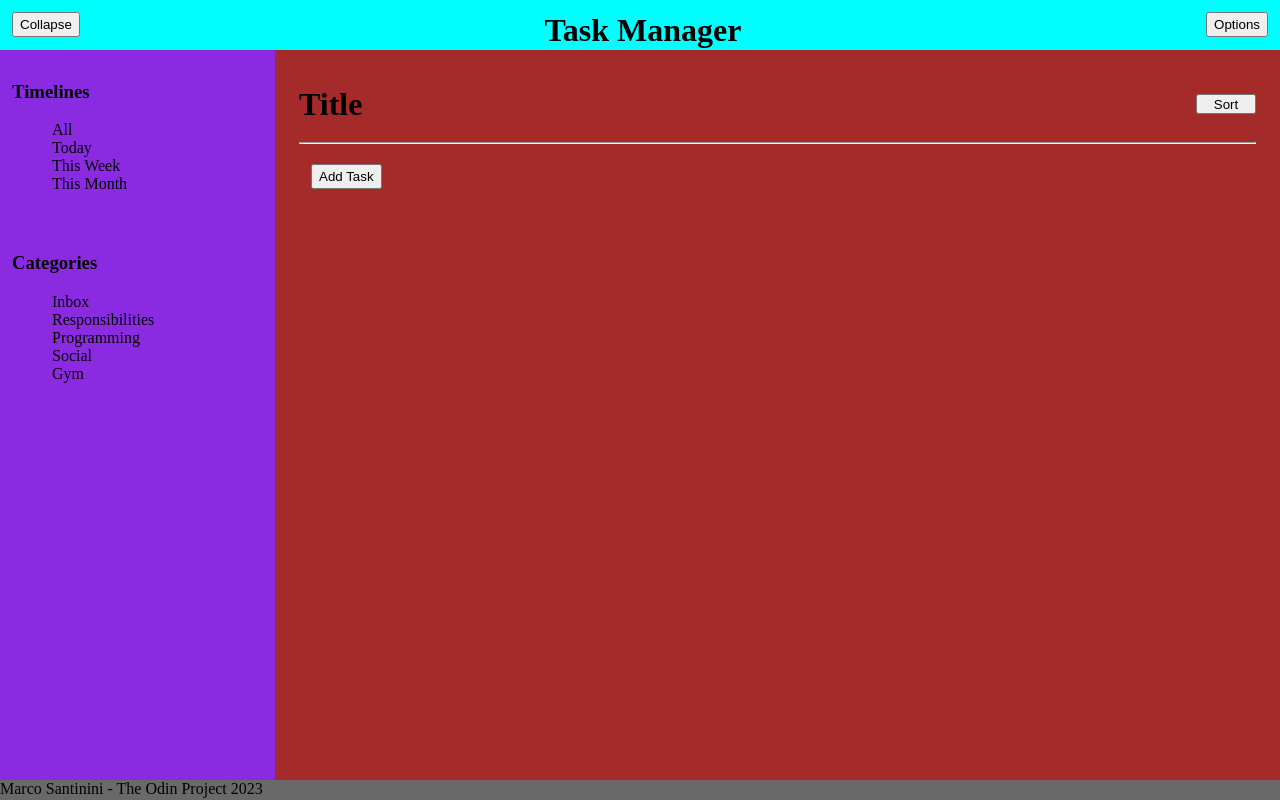
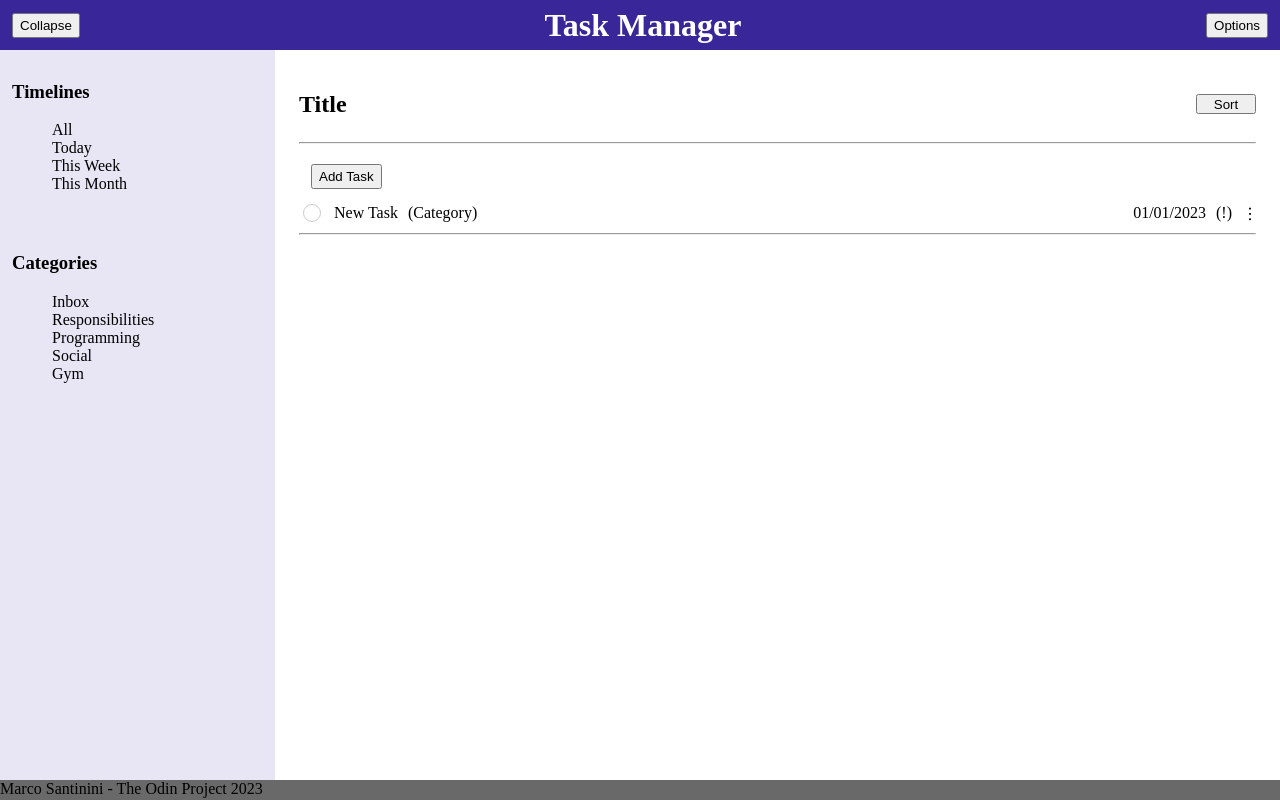
Before and after one commit to Marcosantiniayon/taskManager, a plain HTML site: page index.html in a window 1280 px wide. Both pictures are taken after a click on the button "Add Task". Drawn offline with Linux system fonts and the light colour scheme.

Commit message:
Add task functionality, fixed styling

```diff
--- a/index.html
+++ b/index.html
@@ -38,12 +38,12 @@
 
     <div class="content">
         <div class="titleNsort">
-            <h1 id="title">Title</h1>
+            <h2 id="title">Title</h2>
             <button id="sortBtn">Sort</button>
         </div>
         <hr>
         <button id="addTaskBtn">Add Task</button>
-        <div class="tasks"></div>
+        <div class="tasksContainer"></div>
     </div>
 
     <footer> Marco Santinini - The Odin Project 2023</footer>
--- a/script.js
+++ b/script.js
@@ -1,5 +1,6 @@
 const collapseBtn = document.getElementById('collapseBtn');
 const addTaskBtn = document.getElementById('addTaskBtn')
+const tasksContainer = document.querySelector('.tasksContainer');
 const nav = document.querySelector('nav');
 const content = document.querySelector('.content');
 
@@ -40,5 +41,65 @@ collapseBtn.addEventListener('click', function() {
 });
 
 addTaskBtn.addEventListener('click', function() {
-    console.log('adding task');
+    const taskDiv = document.createElement('div');
+    taskDiv.classList.add('taskDiv');
+
+        const taskPrim = document.createElement('div');
+        taskPrim.classList.add('taskPrim');
+        taskDiv.appendChild(taskPrim);
+
+            const checkbox = document.createElement('input');
+            checkbox.type = 'checkbox';
+
+            const taskTitle = document.createElement('div');
+            taskTitle.classList.add('taskTitle');
+            taskTitle.textContent = 'New Task';
+
+            const taskCategory = document.createElement('div');
+            taskCategory.classList.add('taskCategory');
+            taskCategory.textContent = '(Category)';
+
+            taskPrim.appendChild(checkbox);
+            taskPrim.appendChild(taskTitle);
+            taskPrim.appendChild(taskCategory);
+
+        const taskSec = document.createElement('div');
+        taskSec.classList.add('taskSec');
+        taskDiv.appendChild(taskSec);
+
+            const taskDueDate = document.createElement('div');
+            taskDueDate.classList.add('taskDueDate');
+            taskDueDate.textContent = '01/01/2023';
+
+            const taskImportance = document.createElement('div');
+            taskImportance.classList.add('taskDueDate');
+            taskImportance.textContent = '(!)';
+
+            const taskOptions = document.createElement('div');
+            taskOptions.classList.add('taskOptions');
+            taskOptions.textContent = '︙'
+
+            taskSec.appendChild(taskDueDate);
+            taskSec.appendChild(taskImportance);
+            taskSec.appendChild(taskOptions);
+
+
+    const linebreak = document.createElement('hr');
+
+    tasksContainer.appendChild(taskDiv);
+    tasksContainer.appendChild(linebreak);
+
+    checkbox.addEventListener('change', function() {
+        if (this.checked) {
+          taskTitle.classList.add('complete');
+          taskCategory.classList.add('complete');
+          taskDueDate.classList.add('complete');
+          taskImportance.classList.add('complete');
+        } else {
+            taskTitle.classList.remove('complete');
+            taskCategory.classList.remove('complete');
+          taskDueDate.classList.remove('complete');
+          taskImportance.classList.remove('complete');
+        }
+      });
 });
--- a/style.css
+++ b/style.css
@@ -11,19 +11,25 @@ button{
 }
 /* ------------------------------------------------- */
 header{
-    background-color: aqua;
+    background-color: rgb(57, 38, 153);
     grid-row: 1/2;
     grid-column: 1/3;
     display: flex;
     justify-content:space-between;
+    align-items: center;
 }
 
-header h1, header button{
+header h1{
+    margin: 12xpx;
+    color: white;
+}
+
+header button{
     margin: 12px;
 }
 /* ------------------------------------------------- */
 nav{
-    background-color: blueviolet;
+    background-color: rgb(232, 229, 244);
     grid-row: 2/3;
     grid-column: 1/2;
     display: flex;
@@ -39,10 +45,11 @@ ul{
 }
 /* ------------------------------------------------- */
 .content{
-    background-color: brown;
+    background-color: white;
     grid-row: 2/3;
     grid-column: 2/3;
     padding:24px;
+    min-width: 353px;
 }
 
 .titleNsort{
@@ -64,6 +71,59 @@ ul{
 #addTaskBtn{
     margin: 12px;
 }
+
+.taskDiv{
+    display: flex;
+    justify-content: space-between;
+    align-items: center;
+}
+.taskPrim, .taskSec{
+    display: flex;
+    gap: 10px;
+    align-items: center;
+}
+.taskOptions{
+    width: 14px;
+}
+input[type="checkbox"] {
+    position: relative;
+    width: 18px;
+    height: 18px;
+    -webkit-appearance: none;
+    -moz-appearance: none;
+    appearance: none;
+    outline: none;
+    border-radius: 50%;
+    border: 1px solid #ccc;
+    background-color: #fff;
+    cursor: pointer;
+  }
+
+  input[type="checkbox"]::before{
+    content: "";
+    position: absolute;
+    top: 50%;
+    left: 50%;
+    transform: translate(-50%, -50%);
+    width: 18px;
+    height: 18px;
+    background-color: #15a953;
+    border-radius: 50%;
+    opacity: 0;
+    transition: opacity 0.3s ease;
+  }
+
+  input[type="checkbox"]:checked::before{
+    opacity:1;
+  }
+
+  .complete {
+    color: #15a953;
+    text-decoration: line-through;
+    opacity: .5;
+  }
+
+
 /* ------------------------------------------------- */
 footer{
     background-color: dimgrey;
```
Also changed, not shown: images/kebab.png (added), images/warning11.png (added), images/warning12.png (added), images/warning13.png (added), images/warning_blue.png (added), images/warning_green.png (added), images/warning_red.png (added), images/warning_yellow.png (added).
